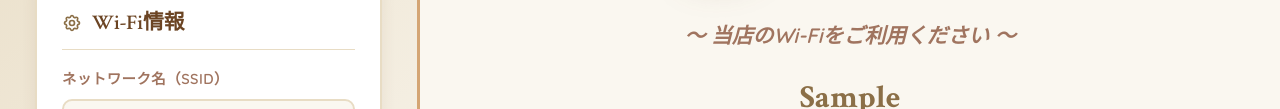
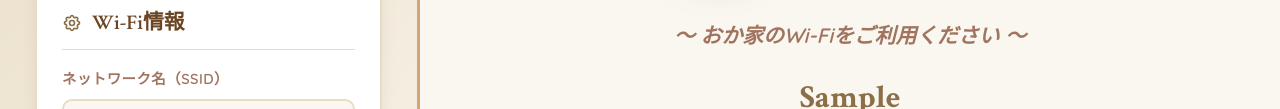
Before and after one commit to okazzz/wifi-qr, a plain HTML site: page index.html in a window 1280 px wide. Both pictures are taken after typing "Sample", "Sample" into the empty fields and a click on the button "生成". Shown: the part 303-412 px from the top of the page. Drawn offline with Linux system fonts and the light colour scheme; a script that the page names is missing.

Commit message:
feat: modified message

```diff
--- a/index.html
+++ b/index.html
@@ -660,7 +660,7 @@
                     <div class="welcome-section">
                         <div class="welcome-icon">☕</div>
                         <div class="welcome-message">Welcome!</div>
-                        <div class="welcome-subtitle">〜 当店のWi-Fiをご利用ください 〜</div>
+                        <div class="welcome-subtitle">〜 おか家のWi-Fiをご利用ください 〜</div>
                         <div class="wifi-name-display" id="display-ssid"></div>
                         <div class="instruction-text">📱 カメラでスキャン</div>
                     </div>
```
